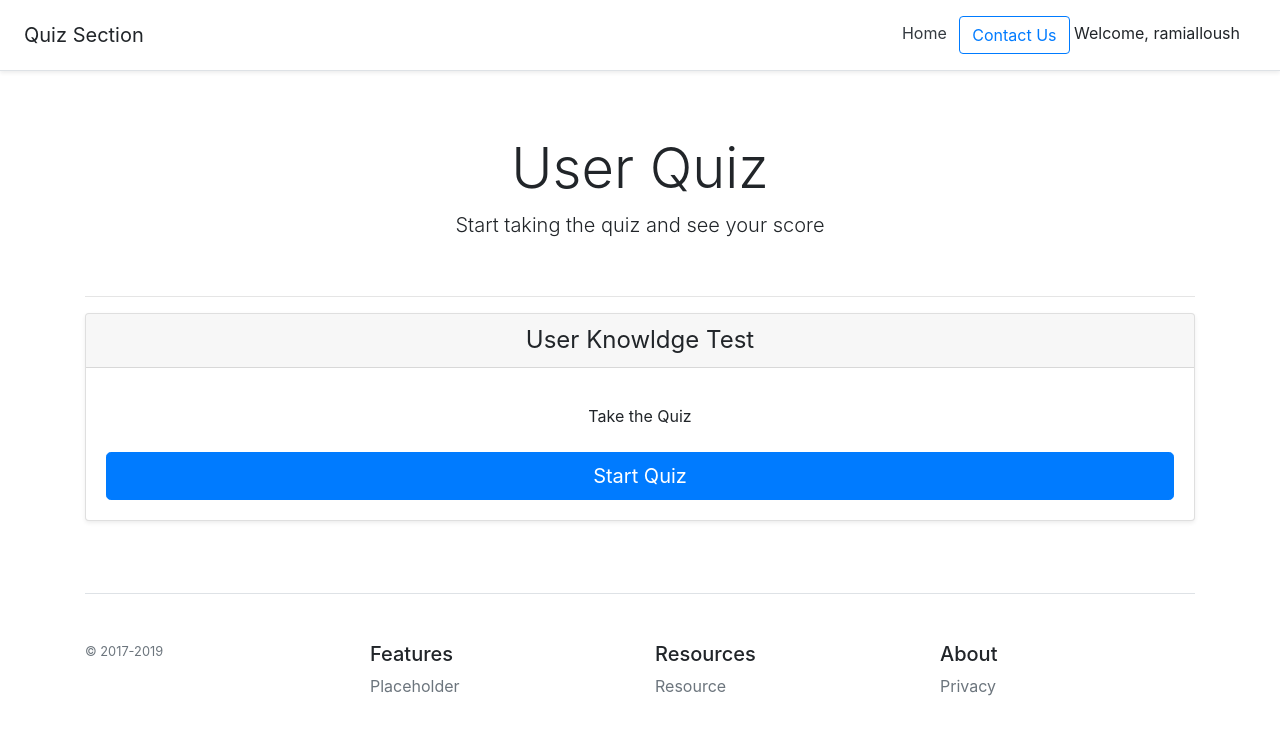
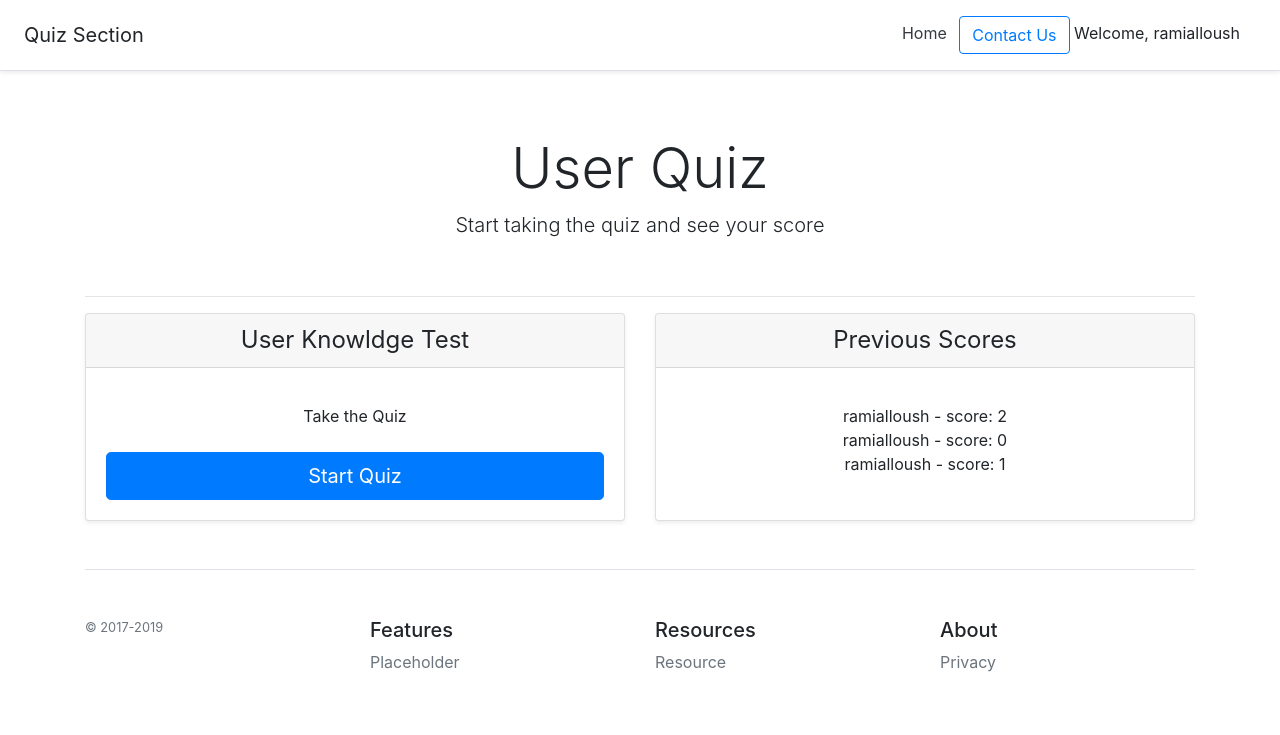
Before and after one commit to rami-alloush/user_survey_app, a Django app: page /quiz/ in a window 1280 px wide. Shown: the top 735 px of the page. Run offline with Django 3.2, Linux system fonts and the light colour scheme; a user stored in the database is signed in; data comes from the database, SQL or seed files in the repository; both versions use the stored data as it was after the commit.

Commit message:
Show previous scores

```diff
--- a/quiz/templates/quiz/index.html
+++ b/quiz/templates/quiz/index.html
@@ -2,7 +2,7 @@
 
 {% block content %}
 <div class="card-deck mb-3 text-center">
-    <div class="card mb-4 shadow-sm">
+    <div class="card mb-12 shadow-sm">
         <div class="card-header">
             <h4 class="my-0 font-weight-normal">User Knowldge Test</h4>
         </div>
@@ -14,9 +14,23 @@
             <a href="{% url 'quiz:detail' 1 %}" class="btn btn-lg btn-block btn-primary" role="button">Start
                 Quiz</a>
             {% else %}
-                You must log in first to take the quiz
+            You must log in first to take the quiz
             {% endif %}
         </div>
     </div>
+    {% if score_list %}
+    <div class="card mb-12 shadow-sm">
+        <div class="card-header">
+            <h4 class="my-0 font-weight-normal">Previous Scores</h4>
+        </div>
+        <div class="card-body">
+            <ul class="list-unstyled mt-3 mb-4">
+                {% for score in score_list %}
+                <li>{{ score }}</li>
+                {% endfor %}
+            </ul>
+        </div>
+    </div>
+    {% endif %}
 </div>
 {% endblock %}
--- a/quiz/urls.py
+++ b/quiz/urls.py
@@ -4,7 +4,7 @@ from . import views
 
 app_name = 'quiz'
 urlpatterns = [
-    path('', views.IndexView, name='index'),  # use name for reverse function
+    path('', views.IndexView.as_view(), name='index'),  # use name for reverse function
     path('<int:pk>/', views.DetailView.as_view(), name='detail'),
     path('<int:question_id>/vote/', views.VoteView, name='vote'),
     path('thanks/', views.ThanksView, name='thanks'),
--- a/quiz/views.py
+++ b/quiz/views.py
@@ -8,9 +8,26 @@ from django.utils import timezone
 from .models import Question, Score
 
 
-def IndexView(request):
-    request.session['score'] = 0
-    return render(request, 'quiz/index.html')
+# def IndexView(request):
+#     request.session['score'] = 0
+#     return render(request, 'quiz/index.html')
+
+
+class IndexView(generic.ListView):
+    model = Score
+    template_name = 'quiz/index.html'
+
+    def get_queryset(self):
+        """
+        Return the current users scores
+        """
+        user = self.request.user
+        if user.is_authenticated:
+            return Score.objects.filter(
+                user=self.request.user
+            )
+        else:
+            return None
 
 
 class DetailView(generic.DetailView):
```
Also changed, not shown: db.sqlite3.
